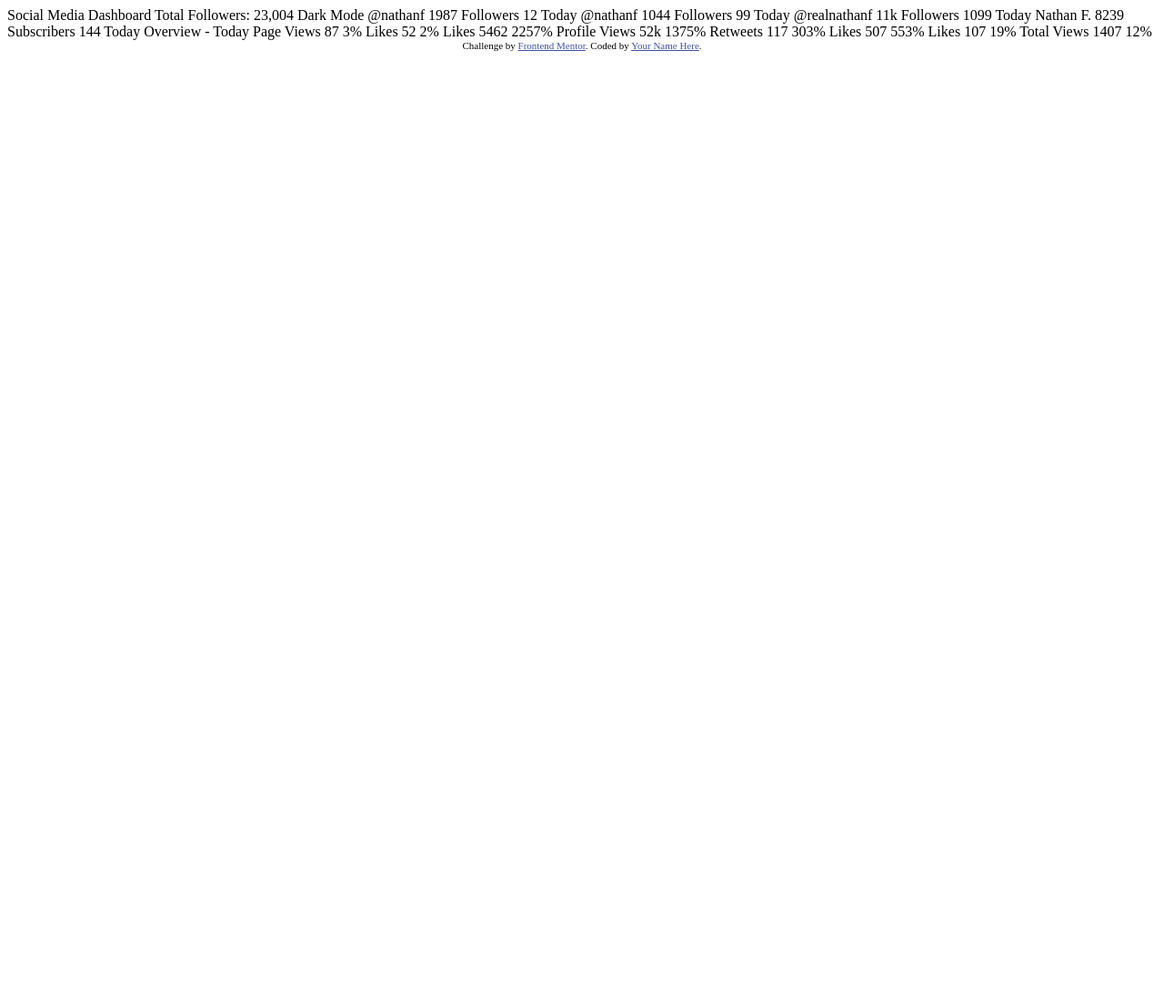
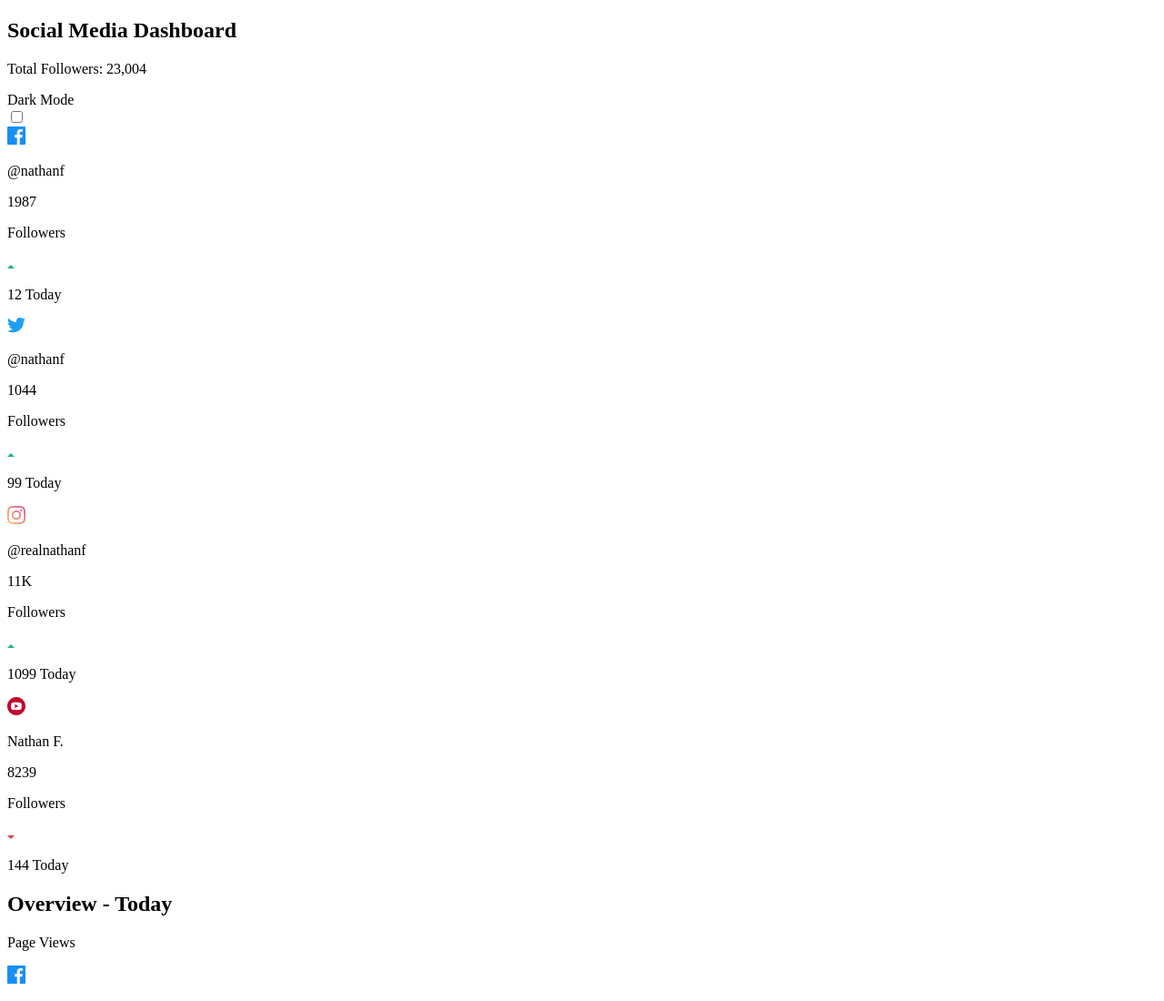
Before and after one commit to mlopezl/social-media-dashboard-with-theme-switcher, a plain HTML site: page index.html in a window 1280 px wide. Shown: the top 1100 px of the page at 91% size. Before the commit the page ends 800 px from the top, so only its background shows below. Drawn offline with Linux system fonts and the light colour scheme.

Commit message:
Adding html structure

```diff
--- a/index.html
+++ b/index.html
@@ -1,87 +1,196 @@
-<!DOCTYPE html>
+<!doctype html>
 <html lang="en">
-<head>
-  <meta charset="UTF-8">
-  <meta name="viewport" content="width=device-width, initial-scale=1.0"> <!-- displays site properly based on user's device -->
+  <head>
+    <meta charset="UTF-8" />
+    <meta name="viewport" content="width=device-width, initial-scale=1.0" />
+    <link
+      rel="icon"
+      type="image/png"
+      sizes="32x32"
+      href="./images/favicon-32x32.png"
+    />
 
-  <link rel="icon" type="image/png" sizes="32x32" href="./images/favicon-32x32.png">
+    <title>Frontend Mentor | Social Media Dashboard</title>
+  </head>
+  <body>
+    <main class="dashboard">
+      <section class="social" aria-label="Social media statistics">
+        <header class="social__header">
+          <div class="dashboard-info">
+            <h1 class="title">Social Media Dashboard</h1>
+            <p class="followers">Total Followers: 23,004</p>
+          </div>
+          <label class="mode" for="toggle">
+            <span>Dark Mode</span>
+            <div class="mode__switch">
+              <input type="checkbox" id="toggle" aria-label="Toggle dark mode" />
+              <div class="checkbox-slider"></div>
+            </div>
+          </label>
+        </header>
+        <section class="social__cards">
+          <article class="social__card">
+            <div class="card__user">
+              <img src="./images/icon-facebook.svg" alt="Facebook icon" />
+              <p class="user">@nathanf</p>
+            </div>
+            <p class="followers__quantity">1987</p>
+            <p class="followers__label">Followers</p>
+            <div class="social__resume">
+              <img src="./images/icon-up.svg" alt="Arrow up icon" />
+              <p><span>12</span> Today</p>
+            </div>
+          </article>
+          <article class="social__card">
+            <div class="card__user">
+              <img src="./images/icon-twitter.svg" alt="Twitter icon" />
+              <p class="user">@nathanf</p>
+            </div>
+            <p class="followers__quantity">1044</p>
+            <p class="followers__label">Followers</p>
+            <div class="social__resume">
+              <img src="./images/icon-up.svg" alt="Arrow up icon" />
+              <p><span>99</span> Today</p>
+            </div>
+          </article>
+          <article class="social__card">
+            <div class="card__user">
+              <img src="./images/icon-instagram.svg" alt="Instagram icon" />
+              <p class="user">@realnathanf</p>
+            </div>
+            <p class="followers__quantity">11K</p>
+            <p class="followers__label">Followers</p>
+            <div class="social__resume">
+              <img src="./images/icon-up.svg" alt="Arrow up icon" />
+              <p><span>1099</span> Today</p>
+            </div>
+          </article>
+          <article class="social__card">
+            <div class="card__user">
+              <img src="./images/icon-youtube.svg" alt="YouTube icon" />
+              <p class="user">Nathan F.</p>
+            </div>
+            <p class="followers__quantity">8239</p>
+            <p class="followers__label">Followers</p>
+            <div class="social__resume">
+              <img src="./images/icon-down.svg" alt="Arrow down icon" />
+              <p><span>144</span> Today</p>
+            </div>
+          </article>
+        </section>
+      </section>
+      <section class="overview" aria-label="Overview statistics">
+        <header class="overview__header">
+          <h2 class="title">Overview - Today</h2>
+        </header>
+        <section class="overview__cards">
+          <article class="overview__card">
+            <div class="labels">
+              <p>Page Views</p>
+              <img src="./images/icon-facebook.svg" alt="Facebook icon" />
+            </div>
+            <div class="data">
+              <p>87</p>
+              <div class="overview__resume">
+                <img src="./images/icon-up.svg" alt="Arrow up icon" />
+                <p>3%</p>
+              </div>
+            </div>
+          </article>
+          <article class="overview__card">
+            <div class="labels">
+              <p>Likes</p>
+              <img src="./images/icon-facebook.svg" alt="Facebook icon" />
+            </div>
+            <div class="data">
+              <p>52</p>
+              <div class="overview__resume">
+                <img src="./images/icon-up.svg" alt="Arrow up icon" />
+                <p>2%</p>
+              </div>
+            </div>
+          </article>
 
-  <title>Frontend Mentor | [Challenge Name Here]</title>
-
-  <!-- Feel free to remove these styles or customise in your own stylesheet 👍 -->
-  <style>
-    .attribution { font-size: 0.6875rem; text-align: center; }
-    .attribution a { color: hsl(228, 45%, 44%); }
-  </style>
-</head>
-<body>
-
-  Social Media Dashboard
-  Total Followers: 23,004
-
-  Dark Mode
-
-
-
-  @nathanf
-  1987
-  Followers
-  12 Today
-
-  @nathanf
-  1044
-  Followers
-  99 Today
-
-  @realnathanf
-  11k
-  Followers
-  1099 Today
-
-  Nathan F.
-  8239
-  Subscribers
-  144 Today
-
-
-
-  Overview - Today
-
-  Page Views
-  87
-  3%
-
-  Likes
-  52
-  2%
-
-  Likes
-  5462
-  2257%
-
-  Profile Views
-  52k
-  1375%
-
-  Retweets
-  117
-  303%
-
-  Likes
-  507
-  553%
-
-  Likes
-  107
-  19%
-
-  Total Views
-  1407
-  12%
-
-  <footer class="attribution">
-    Challenge by <a href="https://www.frontendmentor.io?ref=challenge">Frontend Mentor</a>.
-    Coded by <a href="#">Your Name Here</a>.
-  </footer>
-</body>
+          <article class="overview__card">
+            <div class="labels">
+              <p>Likes</p>
+              <img src="./images/icon-instagram.svg" alt="Instagram icon" />
+            </div>
+            <div class="data">
+              <p>5462</p>
+              <div class="overview__resume">
+                <img src="./images/icon-up.svg" alt="Arrow up icon" />
+                <p>2257%</p>
+              </div>
+            </div>
+          </article>
+          <article class="overview__card">
+            <div class="labels">
+              <p>Profile views</p>
+              <img src="./images/icon-instagram.svg" alt="Instagram icon" />
+            </div>
+            <div class="data">
+              <p>52K</p>
+              <div class="overview__resume">
+                <img src="./images/icon-up.svg" alt="Arrow up icon" />
+                <p>1375%</p>
+              </div>
+            </div>
+          </article>
+          <article class="overview__card">
+            <div class="labels">
+              <p>Retweets</p>
+              <img src="./images/icon-twitter.svg" alt="Twitter icon" />
+            </div>
+            <div class="data">
+              <p>117</p>
+              <div class="overview__resume">
+                <img src="./images/icon-up.svg" alt="Arrow up icon" />
+                <p>303%</p>
+              </div>
+            </div>
+          </article>
+          <article class="overview__card">
+            <div class="labels">
+              <p>Page Views</p>
+              <img src="./images/icon-twitter.svg" alt="Twitter icon" />
+            </div>
+            <div class="data">
+              <p>507</p>
+              <div class="overview__resume">
+                <img src="./images/icon-up.svg" alt="Arrow up icon" />
+                <p>553%</p>
+              </div>
+            </div>
+          </article>
+          <article class="overview__card">
+            <div class="labels">
+              <p>Page Views</p>
+              <img src="./images/icon-youtube.svg" alt="YouTube icon" />
+            </div>
+            <div class="data">
+              <p>107</p>
+              <div class="overview__resume">
+                <img src="./images/icon-down.svg" alt="Arrow down icon" />
+                <p>19%</p>
+              </div>
+            </div>
+          </article>
+          <article class="overview__card">
+            <div class="labels">
+              <p>Total Views</p>
+              <img src="./images/icon-youtube.svg" alt="YouTube icon" />
+            </div>
+            <div class="data">
+              <p>1407</p>
+              <div class="overview__resume">
+                <img src="./images/icon-down.svg" alt="Arrow down icon" />
+                <p>12%</p>
+              </div>
+            </div>
+          </article>
+        </section>
+      </section>
+    </main>
+  </body>
 </html>
```
